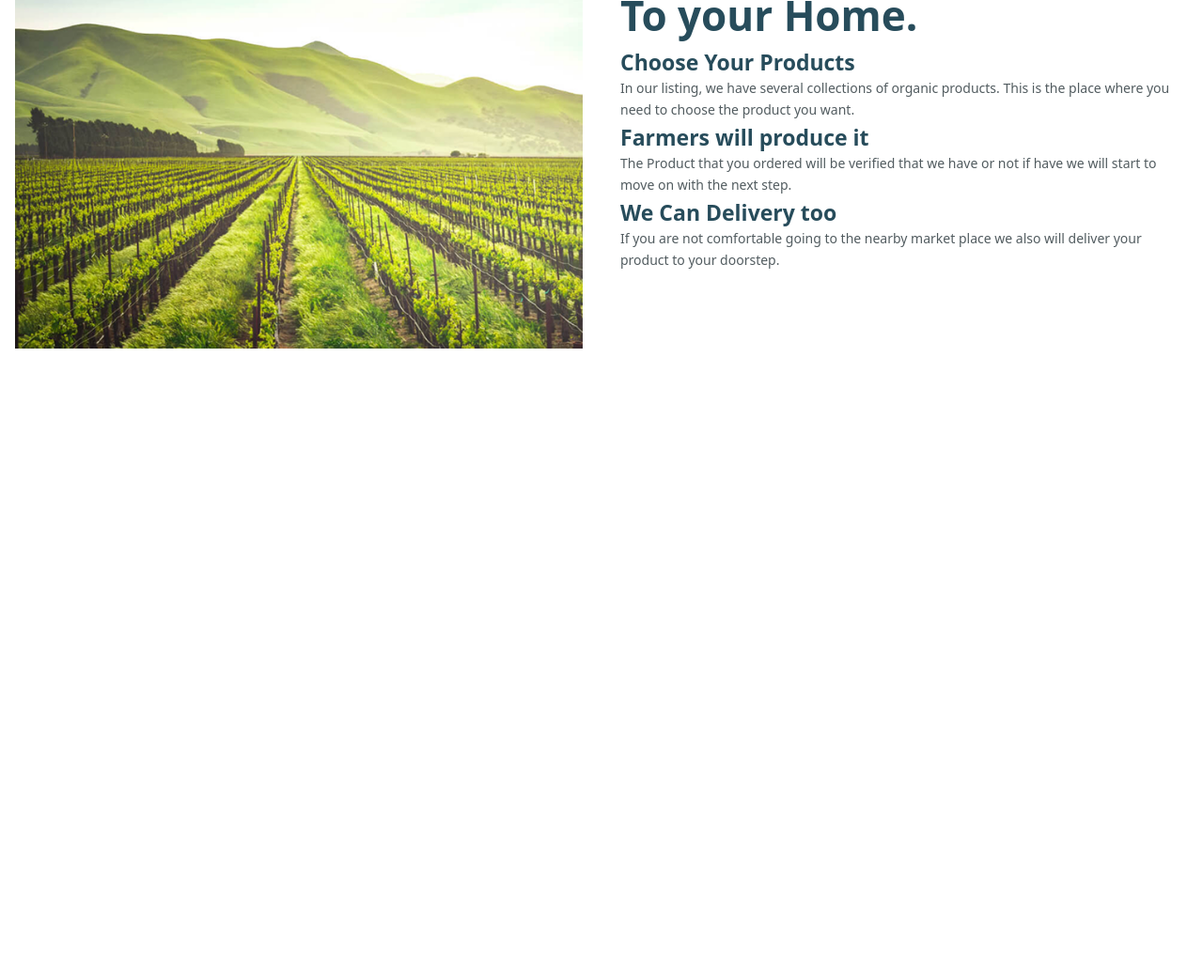
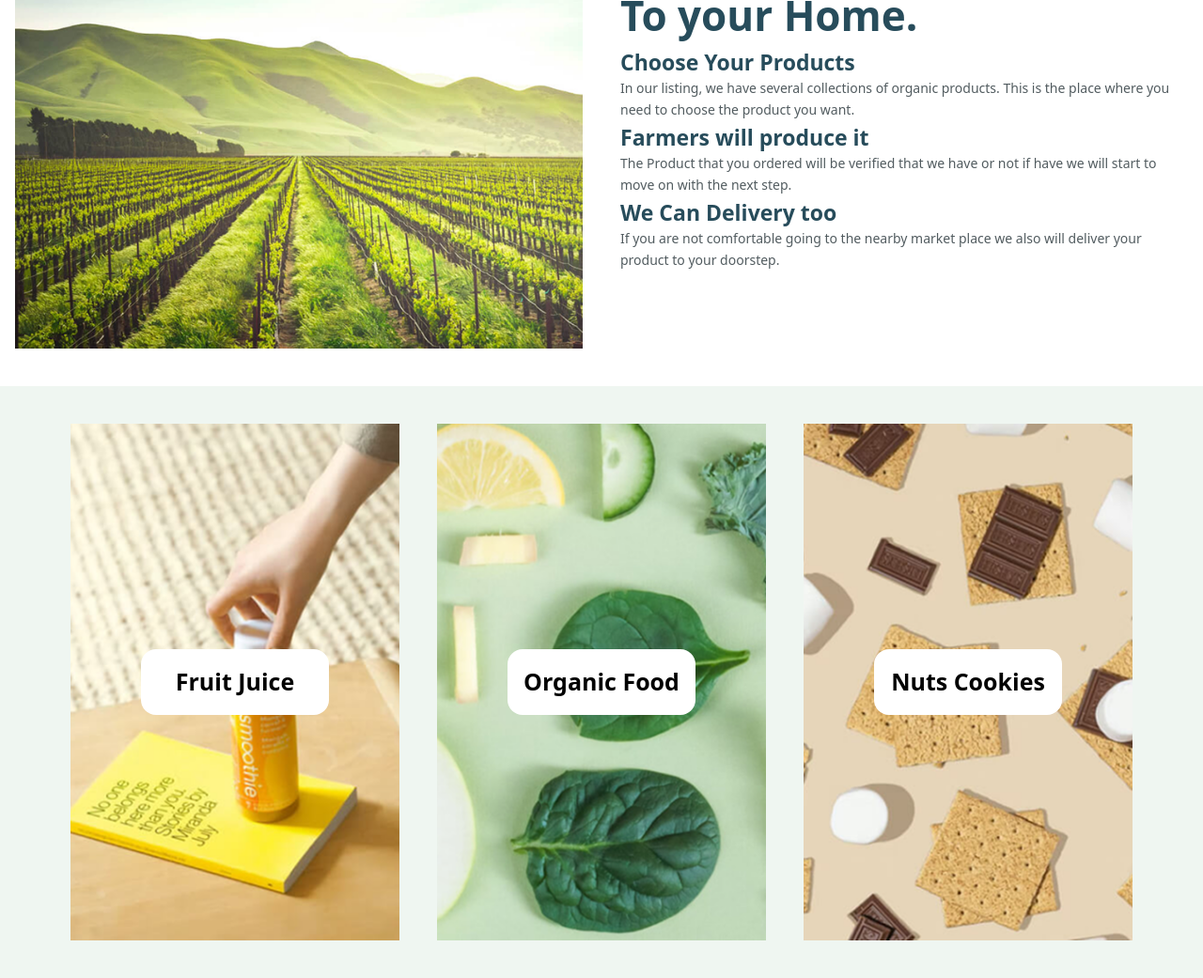
Before and after one commit to qurbonbobokov-ux/Homework14, a website: page src/index.html in a window 1280 px wide. Shown: the part 3686-4727 px from the top of the page at 94% size. Before the commit the page ends 4097 px from the top, so only its background shows below. Drawn offline with Linux system fonts and the light colour scheme.

Commit message:
section5

```diff
--- a/src/index.html
+++ b/src/index.html
@@ -277,3 +277,26 @@
             </p>
         </div>
     </div>
+    <!--section5-->
+    <div class="max-w-full p-10  bg-[#EFF6F1] grid items-center justify-center">
+        <div class=" max-w-full m-auto grid lg:grid-cols-3 gap-10 ">
+            <div
+                class="w-[350px] h-[550px] bg-[url(./img/Noone.png)]  bg-no-repeat bg-cover flex items-center justify-center ">
+                <div class="w-[200px] h-[70px] rounded-2xl bg-white flex items-center justify-center">
+                    <h1 class="text-[25px] font-bold">Fruit Juice</h1>
+                </div>
+            </div>
+            <div
+                class="w-[350px] h-[550px] bg-[url(./img/Organic.png)]  bg-no-repeat bg-cover flex items-center justify-center ">
+                <div class="w-[200px] h-[70px] rounded-2xl bg-white flex items-center justify-center">
+                    <h1 class="text-[25px] font-bold">Organic Food</h1>
+                </div>
+            </div>
+            <div
+                class="w-[350px] h-[550px] bg-[url(./img/Nuts.png)]  bg-no-repeat bg-cover flex items-center justify-center">
+                <div class="w-[200px] h-[70px] rounded-2xl bg-white flex items-center justify-center">
+                    <h1 class="text-[25px] font-bold">Nuts Cookies</h1>
+                </div>
+            </div>
+        </div>
+    </div>
```
Also changed, not shown: src/output.css.
